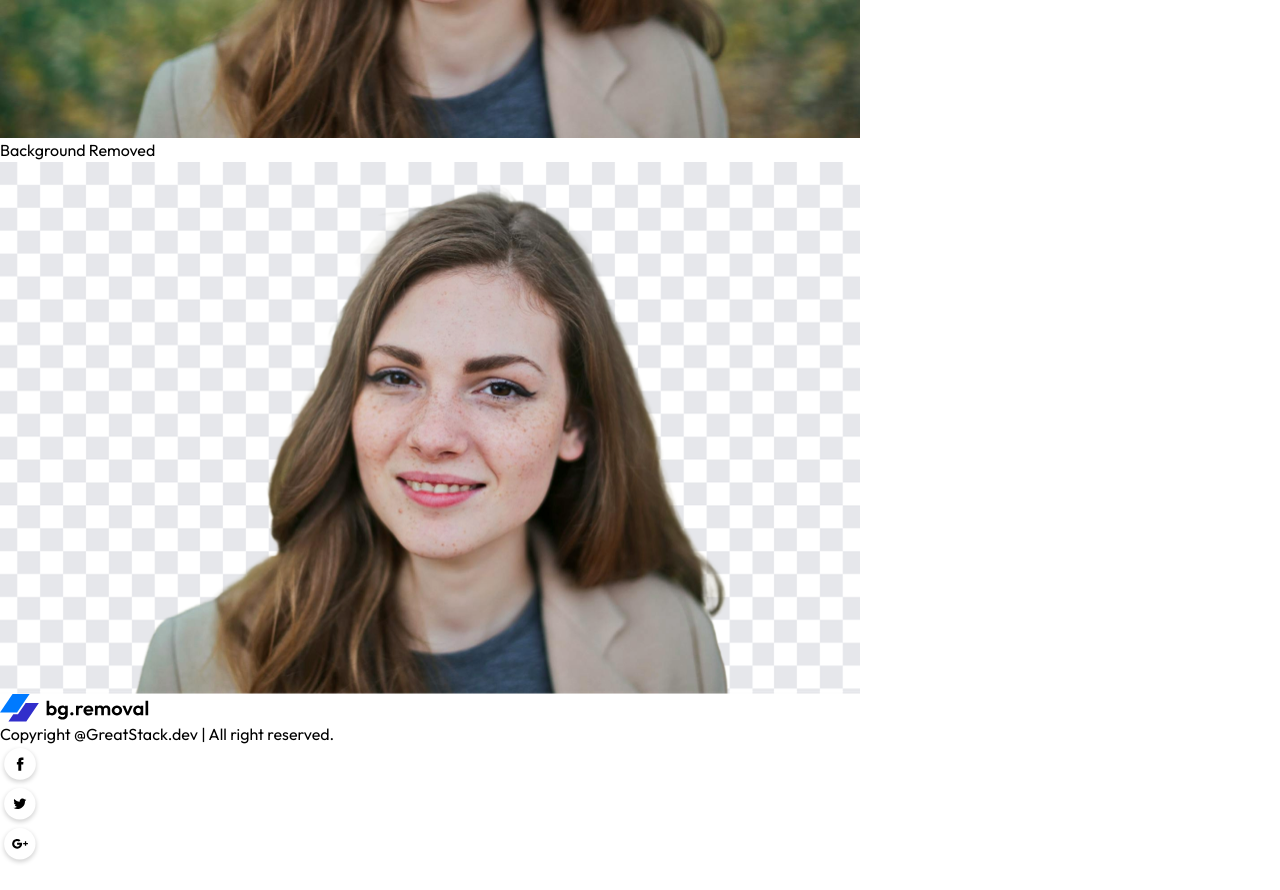
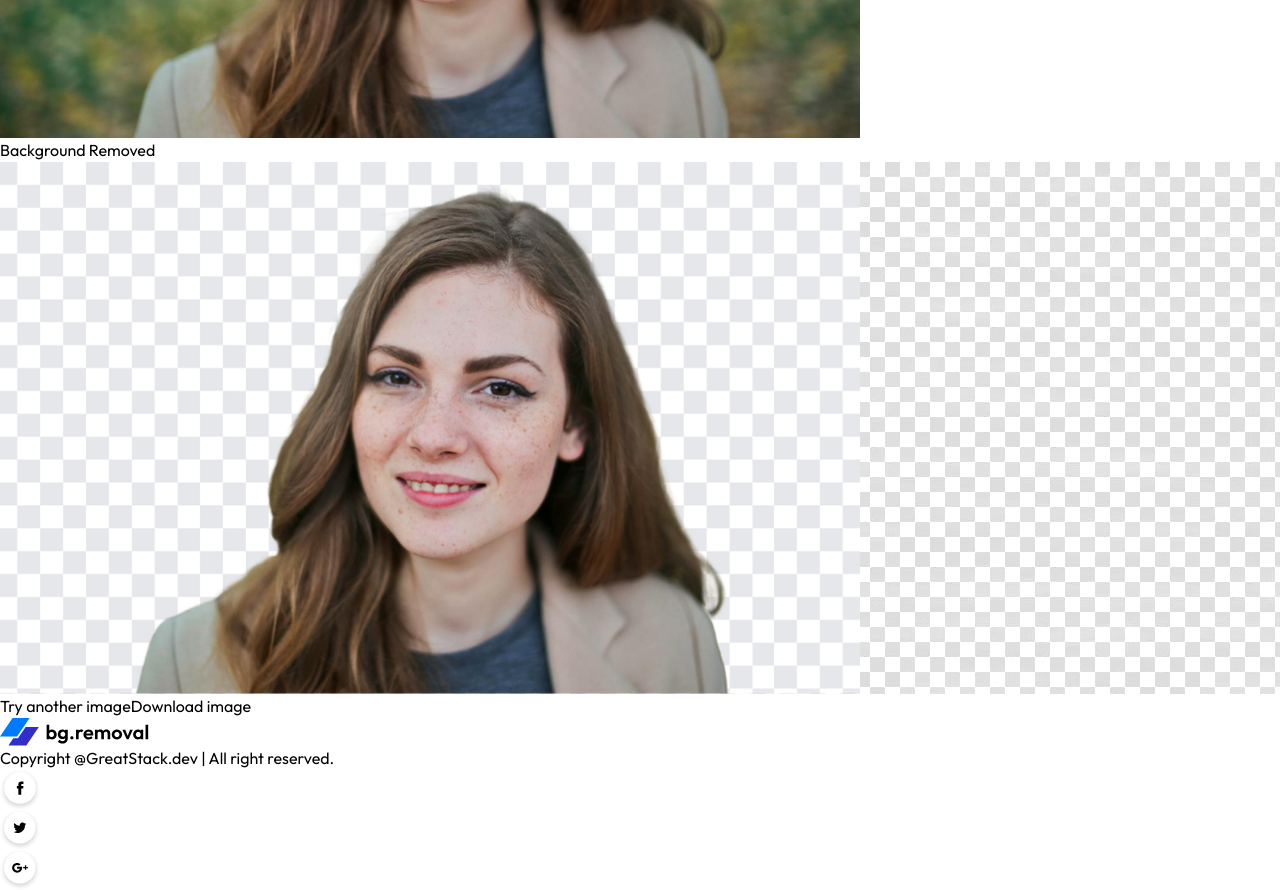
Before and after one commit to wlaurentec/AI-bg-removal, a React app in the folder client/: page /result in a window 1280 px wide. Shown: the part 500-1390 px from the top of the page. Before the commit the page ends 1366 px from the top, so only its background shows below. Built offline with nearby package versions, Linux system fonts and the light colour scheme; the HTML template or start-up script is replaced by a standard one.

Commit message:
add result page

```diff
--- a/client/src/index.css
+++ b/client/src/index.css
@@ -23,3 +23,7 @@
   background-repeat: no-repeat;
   background-size: cover;
 }
+
+.bg-layer{
+  background-image: url(/bg_layer.png);
+}
--- a/client/src/pages/Result.jsx
+++ b/client/src/pages/Result.jsx
@@ -1,20 +1,32 @@
 import { assets } from "../assets/assets";
 const Result = () => {
   return (
-    <div className="bg-cyan-400 mx-4 my-3 lg:mx-44 mt-14 min-h-[75vh]">
-      <div className="bg-slate-200">
+    <div className="mx-4 my-3 lg:mx-44 mt-14 min-h-[75vh]">
+      <div className="bg-white rounded-lg px-8 py-6 drop-shadow-sm">
         {/* Image Container */}
-        <div>
+        <div className="flex flex-col sm:grid grid-cols-2 gap-8">
           {/* Left Side */}
           <div>
-            <p>Original</p>
-            <img src={assets.image_w_bg} alt="" />
+            <p className="font-semibold  text-gray-600 mb-2">Original</p>
+            <img className="rounded-md border" src={assets.image_w_bg} alt="" />
           </div>
           {/* Right Side */}
-          <div>
-            <p>Background Removed</p>
-            <img src={assets.image_wo_bg} alt="" />
+          <div className="flex flex-col">
+            <p className="font-semibold  text-gray-600 mb-2">
+              Background Removed
+            </p>
+            <div className="rounded-md border border-gray-300 h-full relative bg-layer overflow-hidden">
+              <img src={assets.image_wo_bg} alt="" />
+              {/* <div className="absolute right-1/2 bottom-1/2 transform translate-x-1/2 translate-y-1/2">
+                <div className="border-4 border-violet-600 rounded-full h-12 w-12 border-t-transparent animate-spin"></div>
+              </div> */}
+            </div>
           </div>
+        </div>
+        {/* Buttons */}
+        <div className="flex justify-center sm:justify-end items-center flex-wrap gap-4 mt-6">
+          <button className="px-8 py-2.5 text-violet-600 text-sm border border-violet-600 rounded-full hover:scale-105 transition-all duration-700">Try another image</button>
+          <a className="px-8 py-2.5 text-white text-sm bg-gradient-to-r from-violet-600 to-fuchsia-500 rounded-full hover:scale-105 transition-all duration-700" href="">Download image</a>
         </div>
       </div>
     </div>
```
